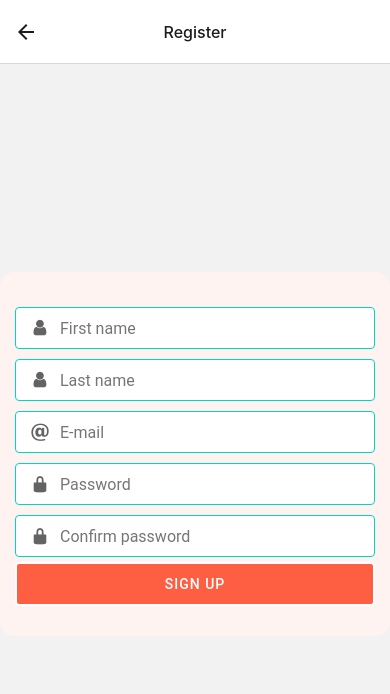
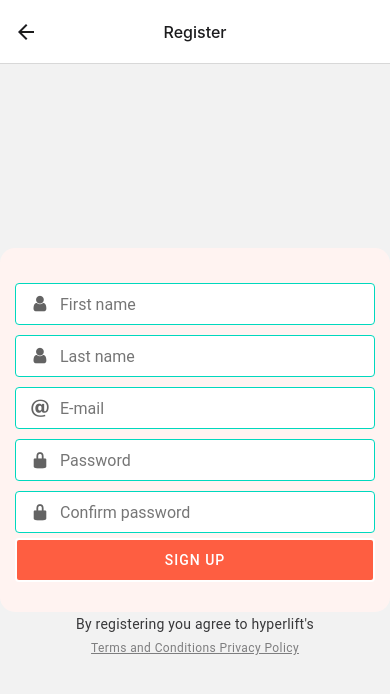
Before and after one commit to didzis1/hyper-lift, a React Native app: screen /RegisterScreen in a window 390 px wide. Shown: the top 694 px of the page. Built offline with nearby package versions, Linux system fonts and the light colour scheme; no server answers.

Commit message:
Update RegisterScreen.tsx

```diff
--- a/src/screens/AuthStack/RegisterScreen.tsx
+++ b/src/screens/AuthStack/RegisterScreen.tsx
@@ -15,7 +15,7 @@ import { Formik } from 'formik';
 import { registerValidation } from '../../utils/validationSchemas';
 import { RegisterType } from '../../types/auth/RegisterType';
 import useRegister from '../../hooks/useRegister';
-import { Button, TextInput } from 'react-native-paper';
+import { Button, Caption, Paragraph, TextInput } from 'react-native-paper';
 import globalStyles from '../../globalStyles';
 import { Entypo, FontAwesome } from '@expo/vector-icons';
 
@@ -135,6 +135,10 @@ const RegisterScreen = ({ navigation }: AuthNavProps<'RegisterScreen'>) => {
                 )}
               </Formik>
             </View>
+            <Paragraph>By registering you agree to hyperlift's</Paragraph>
+            <Caption style={styles.terms}>
+              Terms and Conditions Privacy Policy
+            </Caption>
           </View>
         </ScrollView>
       </TouchableWithoutFeedback>
@@ -155,6 +159,9 @@ const styles = StyleSheet.create({
   dualInputs: {
     flexDirection: 'row',
     width: '100%'
+  },
+  terms: {
+    textDecorationLine: 'underline'
   }
 });
 
```
